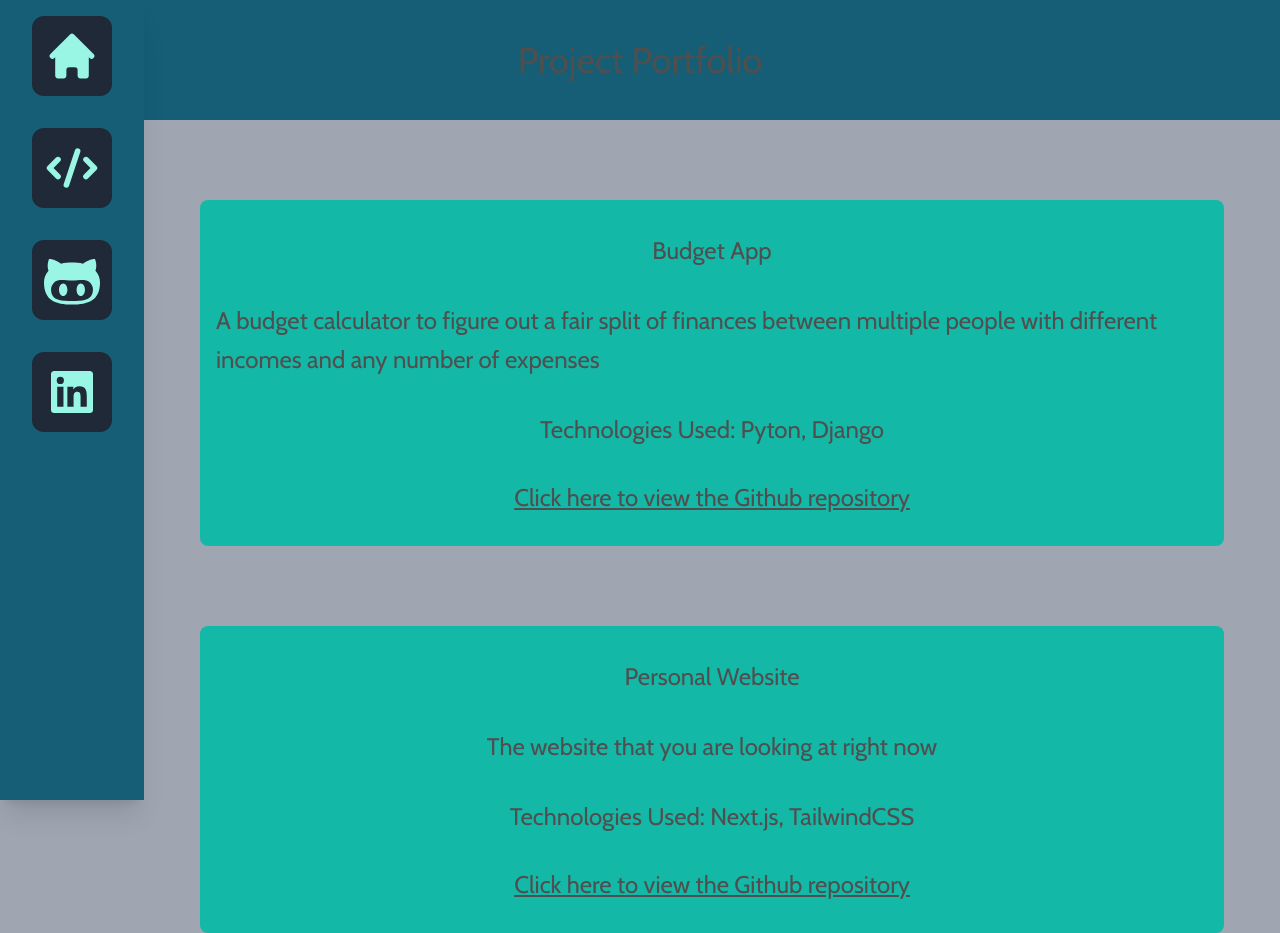
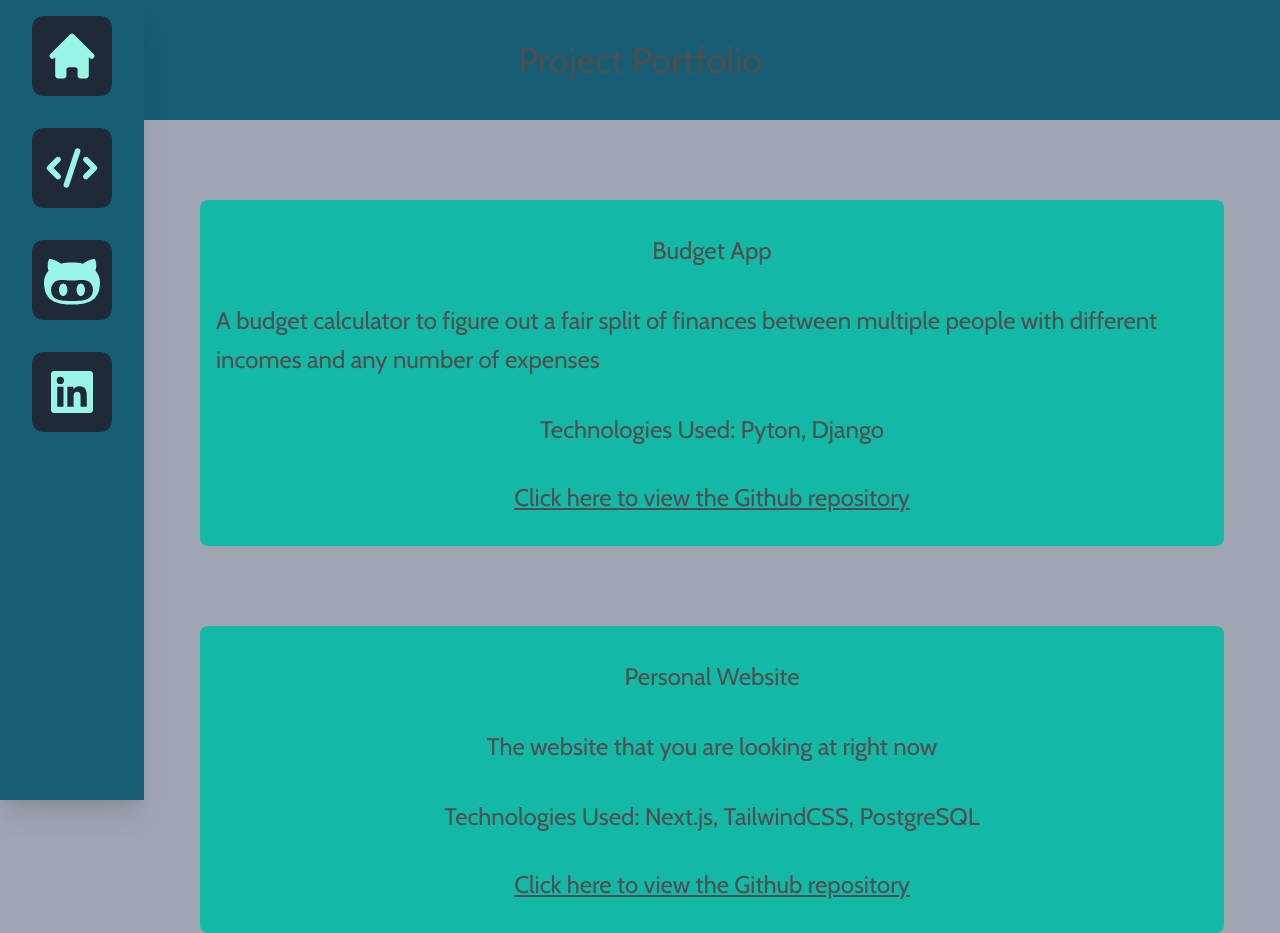
Before and after one commit to VinnyShipley/Personal_Site, a Next.js app: page /projects in a window 1280 px wide. Built offline with nearby package versions, Linux system fonts and the light colour scheme; what tw-elements would draw is missing.

Commit message:
postgres added to techs used

```diff
--- a/src/components/projectcard.js
+++ b/src/components/projectcard.js
@@ -8,7 +8,7 @@ const projectArray = [
     title: 'Personal Website',
     description: 'The website that you are looking at right now',
     link: 'https://github.com/VinnyShipley/Personal_Site',
-    techs: 'Next.js, TailwindCSS',
+    techs: 'Next.js, TailwindCSS, PostgreSQL',
   }];
 
 const ProjectCard = () => (
```
